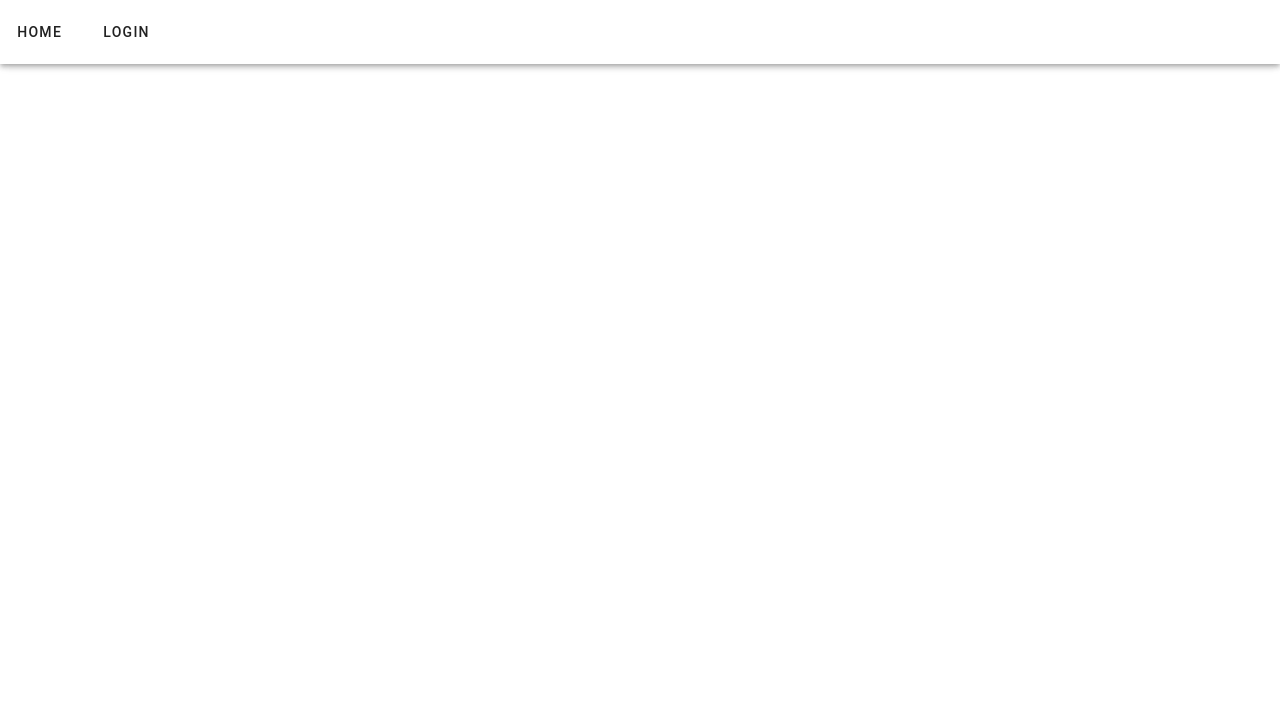
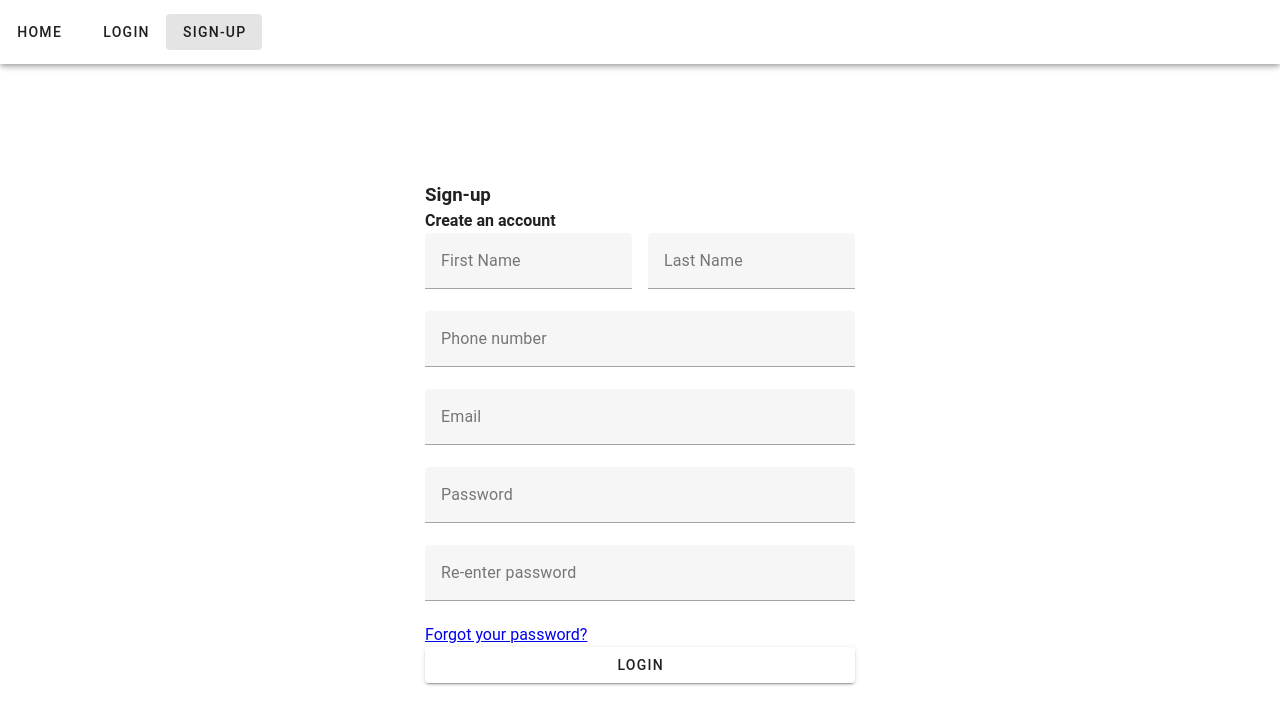
Before and after one commit to tarcisiobm/quick-dish, a Vue app in the folder frontend/: page /signup in a window 1280 px wide. Before the commit this address had no page. Shown: the top 724 px of the page. Built offline with nearby package versions, Linux system fonts and the light colour scheme.

Commit message:
feat: added login and sign-up pages && i18n

```diff
--- a/frontend/package.json
+++ b/frontend/package.json
@@ -3,7 +3,6 @@
   "version": "0.0.0",
   "private": true,
   "type": "module",
-
   "scripts": {
     "dev": "webpack serve --config webpack.config.js",
     "build": "webpack --config webpack.config.js",
@@ -16,6 +15,7 @@
     "axios": "^1.9.0",
     "pinia": "^3.0.1",
     "vue": "^3.5.13",
+    "vue-i18n": "^11.1.6",
     "vue-router": "^4.5.0",
     "vuetify": "^3.8.8"
   },
--- a/frontend/src/App.vue
+++ b/frontend/src/App.vue
@@ -9,14 +9,13 @@ import { RouterLink, RouterView } from 'vue-router'
         <nav class="d-flex align-baseline">
           <v-btn variant="text" to="/" class="mr-2">Home</v-btn>
           <v-btn variant="text" to="/login">Login</v-btn>
+          <v-btn variant="text" to="/signup">Sign-Up</v-btn>
         </nav>
       </div>
     </v-app-bar>
 
     <v-main>
-      <v-container>
         <RouterView />
-      </v-container>
     </v-main>
   </v-app>
 </template>
--- /dev/null
+++ b/frontend/src/locales/en.ts
@@ -0,0 +1,58 @@
+import type { LocaleType } from '@/locales/index';
+
+// Sign-up
+
+const signUp: LocaleType = {
+  signUp: 'Sign-up',
+  createAnAccount: 'Create an account',
+  firstName: 'First Name',
+  lastName: 'Last Name',
+  phoneNumber: 'Phone number',
+  email: 'Email',
+  password: 'Password',
+  reEnterPassword: 'Re-enter password',
+  agree: 'I agree to the',
+  terms: 'terms & conditions',
+  register: 'or register with',
+}
+
+const profilePicture: LocaleType ={
+  profilePicture: 'Profile picture',
+  AddPhoto: 'Add a photo so people recognize you',
+  DragAndDrop: 'Drag and drop files here',
+  clickUpload: 'Click here to upload',
+  continueWithoutPhoto: 'Continue without a photo',
+}
+
+const recoverPassword: LocaleType = {
+  recoverPassword: 'Recover Password',
+  enterEmail: 'Enter your email to reset your password',
+  sendEmail: 'Enter your email to reset your password',
+  backLogin: 'Back to login',
+}
+
+const createNewPassword: LocaleType = {
+  createNewPassword: 'Create a new password',
+  resetAndContinue: 'Reset and continue',
+  submit: 'Submit'
+}
+
+// Log-in
+
+const login: LocaleType = {
+  login: 'Login',
+  welcomeBack: 'Welcome back',
+  rememberMe: 'Remember me',
+  forgotPassword: 'Forgot your password?',
+  orLoginWith: 'Or login with',
+}
+
+const en: LocaleType = {
+...signUp,
+...profilePicture,
+...recoverPassword,
+...createNewPassword,
+...login
+}
+
+export default en;
--- /dev/null
+++ b/frontend/src/locales/index.ts
@@ -0,0 +1,11 @@
+import en from './en'
+export type LocaleType = Record<string, string>;
+type Languages = 'en';
+
+type Locales = Record<Languages, LocaleType>;
+
+const locales: Locales = {
+  en
+}
+
+export default locales;
--- a/frontend/src/main.ts
+++ b/frontend/src/main.ts
@@ -1,23 +1,21 @@
-import { createApp } from 'vue'
-import App from './App.vue'
-import router from './router'
-import { createPinia } from 'pinia'
-import vuetify from './plugins/vuetify'
+import { createApp } from 'vue';
+import App from './App.vue';
+import router from './router';
+import { createPinia } from 'pinia';
+import vuetify from './plugins/vuetify';
+import { createI18n } from 'vue-i18n';
+import locales from '@/locales/index';
 
-console.log('Iniciando aplicação...')
+const i18n = createI18n({
+  legacy: false,
+  locale: 'en',
+  fallbackLocale: 'en',
+  messages: locales
+});
 
-const app = createApp(App)
-
-console.log('App criado:', app)
-console.log('Router:', router)
-console.log('Vuetify:', vuetify)
-
-app.use(createPinia())
-app.use(router)
-app.use(vuetify)
-
-console.log('Plugins registrados, montando app...')
-
-app.mount('#app')
-
-console.log('App montado!')
+const app = createApp(App);
+app.use(createPinia());
+app.use(router);
+app.use(i18n);
+app.use(vuetify);
+app.mount('#app');
--- a/frontend/src/router/index.ts
+++ b/frontend/src/router/index.ts
@@ -1,5 +1,4 @@
 import { createRouter, createWebHistory } from 'vue-router'
-import HomeView from '../views/Home.vue'
 
 const router = createRouter({
   history: createWebHistory('/'),
@@ -7,13 +6,18 @@ const router = createRouter({
     {
       path: '/',
       name: 'home',
-      component: HomeView,
+      component: () => import('../views/Home.vue'),
     },
     {
       path: '/login',
       name: 'login',
       component: () => import('../views/Login.vue'),
     },
+     {
+      path: '/signup',
+      name: 'signup',
+      component: () => import('../views/SignUp.vue'),
+    },
   ],
 })
 
--- a/frontend/src/views/Login.vue
+++ b/frontend/src/views/Login.vue
@@ -1,8 +1,21 @@
+<script setup lang="ts">
+import { useI18n } from 'vue-i18n'
+const { t } = useI18n()
+</script>
+
 <template>
-  <div class="about">
-    <h1>Login</h1>
-    <v-text-field label="login" width="400"></v-text-field>
-    <v-text-field label="password" width="400"></v-text-field>
+  <div class="w-100 h-100 d-flex justify-center align-center">
+    <v-form style="width: 430px;" class="d-flex flex-column justify-center align-start">
+      <h3>{{ t('login') }}</h3>
+      <h4>{{ t('welcomeBack') }}</h4>
+      <v-text-field :label="t('email')" class="w-100"></v-text-field>
+      <v-text-field :label="t('password')" class="w-100"></v-text-field>
+      <div class="w-100 d-flex justify-space-between align-center">
+        <v-checkbox :label="t('rememberMe')"></v-checkbox>
+        <RouterLink to="/forgot-password">{{ t('forgotPassword') }}</RouterLink>
+      </div>
+      <v-btn class="w-100">{{ t('login') }}</v-btn>
+    </v-form>
   </div>
 </template>
 
--- /dev/null
+++ b/frontend/src/views/SignUp.vue
@@ -0,0 +1,26 @@
+<script setup lang="ts">
+import { useI18n } from 'vue-i18n'
+const { t } = useI18n()
+</script>
+
+<template>
+  <div class="w-100 h-100 d-flex justify-center align-center">
+    <v-form style="width: 430px;" class="d-flex flex-column justify-center align-start">
+      <h3>{{ t('signUp') }}</h3>
+      <h4>{{ t('createAnAccount') }}</h4>
+      <div class="w-100 d-flex justify-center align-center ga-4">
+        <v-text-field :label="t('firstName')" class="w-100"></v-text-field>
+        <v-text-field :label="t('lastName')" class="w-100"></v-text-field>
+      </div>
+        <v-text-field :label="t('phoneNumber')" class="w-100"></v-text-field>
+        <v-text-field :label="t('email')" class="w-100"></v-text-field>
+        <v-text-field :label="t('password')" class="w-100"></v-text-field>
+        <v-text-field :label="t('reEnterPassword')" class="w-100"></v-text-field>
+        <RouterLink to="/forgot-password">{{ t('forgotPassword') }}</RouterLink>
+      <v-btn class="w-100">{{ t('login') }}</v-btn>
+    </v-form>
+  </div>
+</template>
+
+<style lang="scss">
+</style>
```
Also changed, not shown: 1 other file (tests, documents, lock files or other folders).
